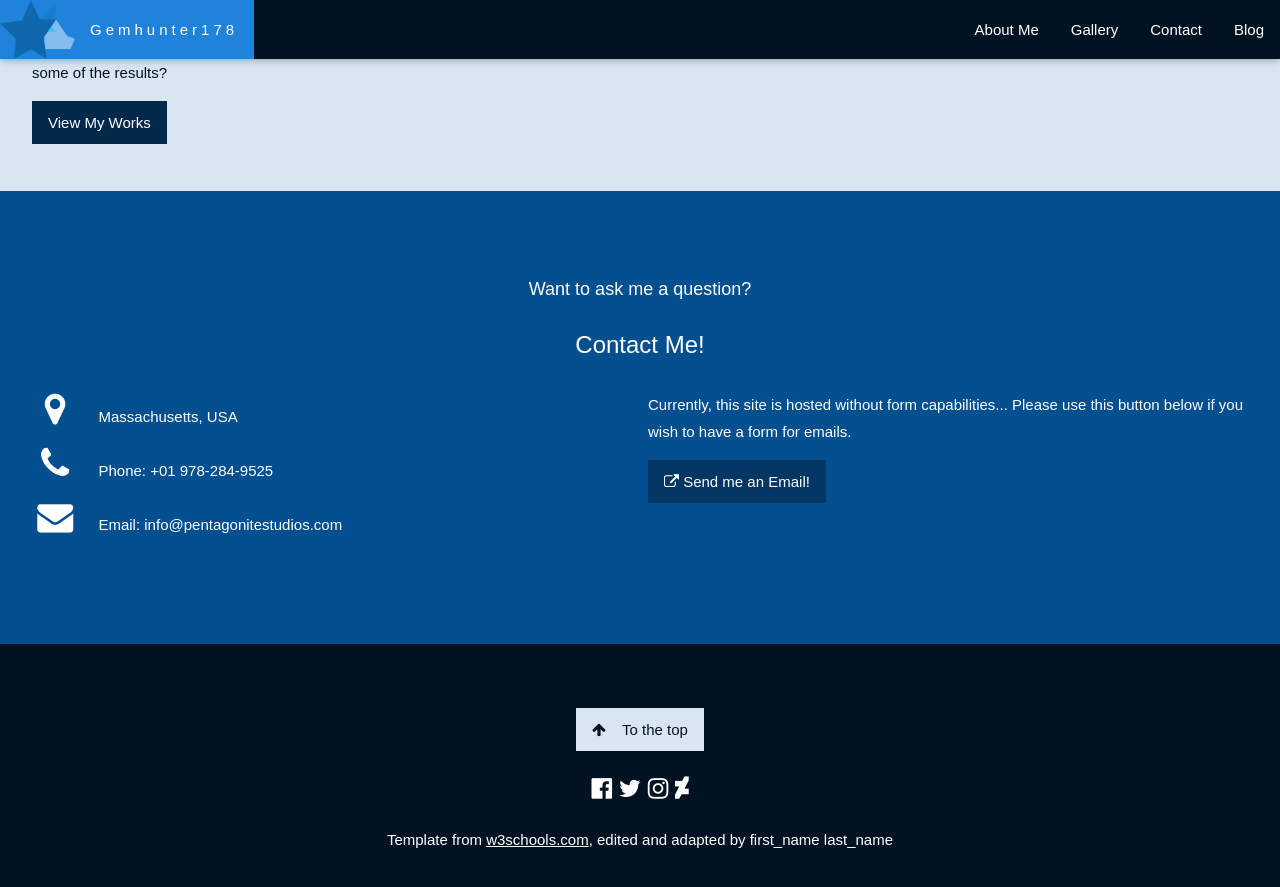
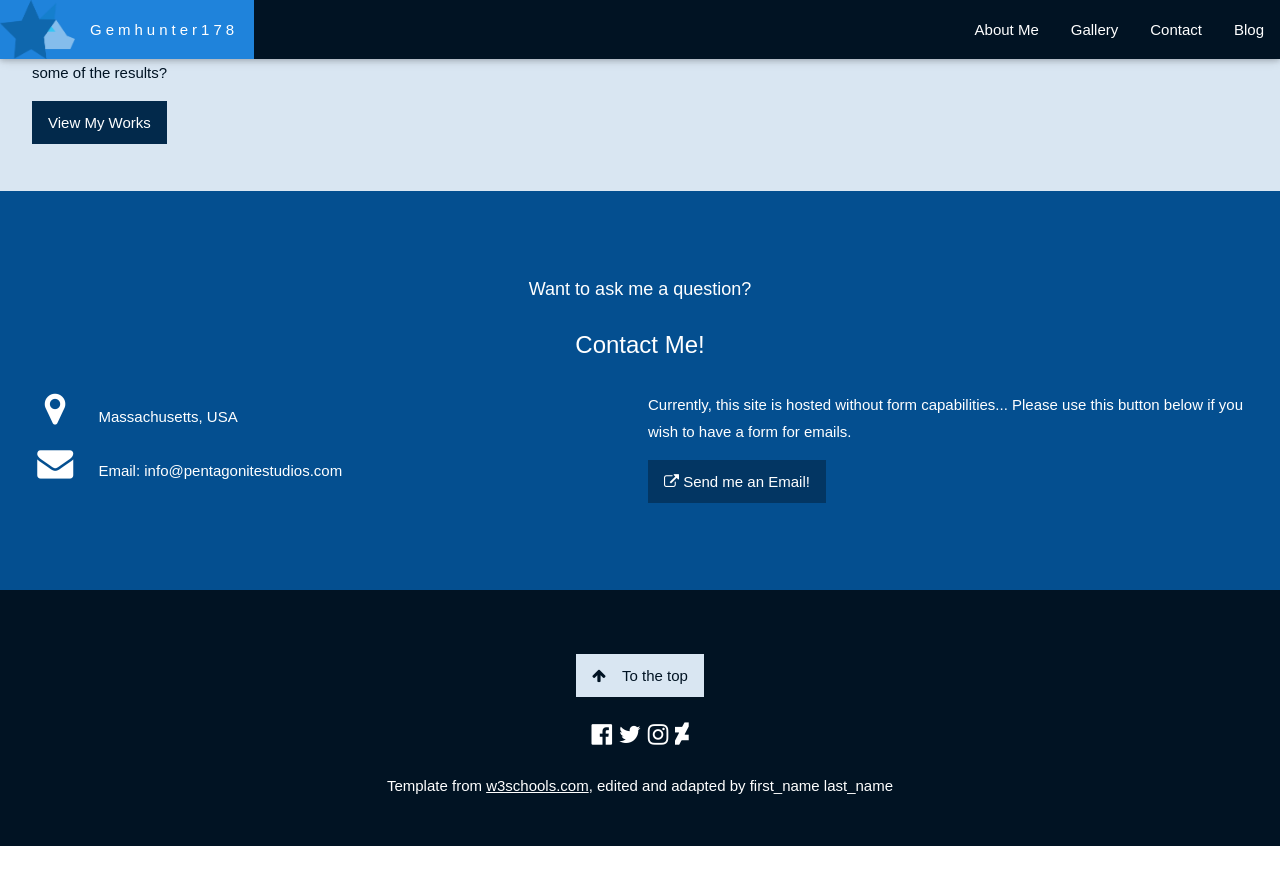
Before and after one commit to gemhunter178/gemhunter178.github.io, a Jekyll site: the page index.html, which Jekyll copies as it is, in a window 1280 px wide and 900 px high, scrolled down 1437 px. Shown: the top 887 px of the window. Built offline with Jekyll 4.4.1, drawn with Linux system fonts in a browser that asks for light colours; some web fonts are replaced; after the commit the page ends 2283 px from its top, so only the background shows below that.

Commit message:
Update index.html

```diff
--- a/index.html
+++ b/index.html
@@ -224,7 +224,7 @@ body, html {
 
 				<p><i class="fa fa-map-marker fa-fw w3-xxlarge w3-margin-right"></i> Massachusetts, USA</p>
 
-				<p><i class="fa fa-phone fa-fw w3-xxlarge w3-margin-right"></i> Phone: +01 978-284-9525</p>
+				<!--<p><i class="fa fa-phone fa-fw w3-xxlarge w3-margin-right"></i> Phone: +01</p>-->
 
 				<p><i class="fa fa-envelope fa-fw w3-xxlarge w3-margin-right"> </i> Email: info@pentagonitestudios.com</p>
 
```
